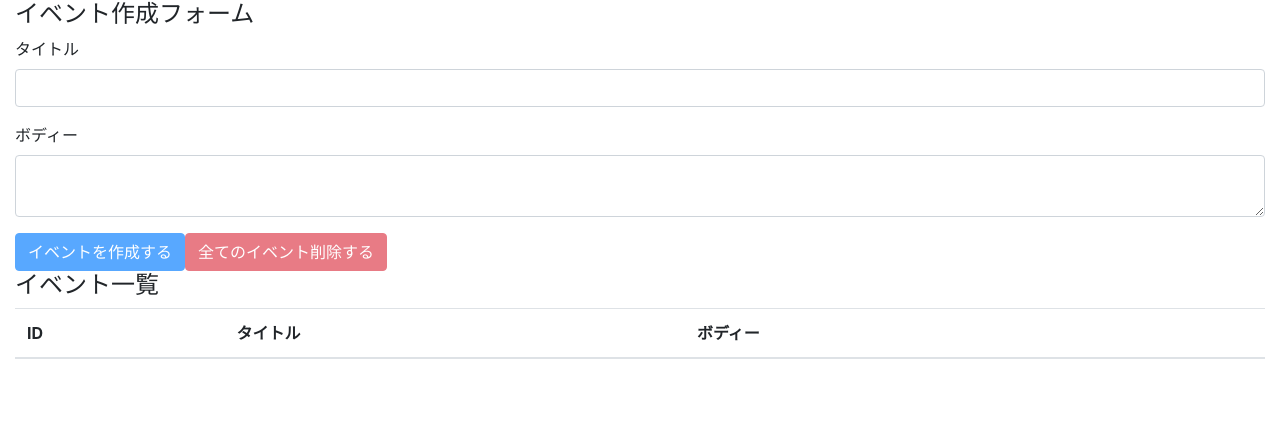
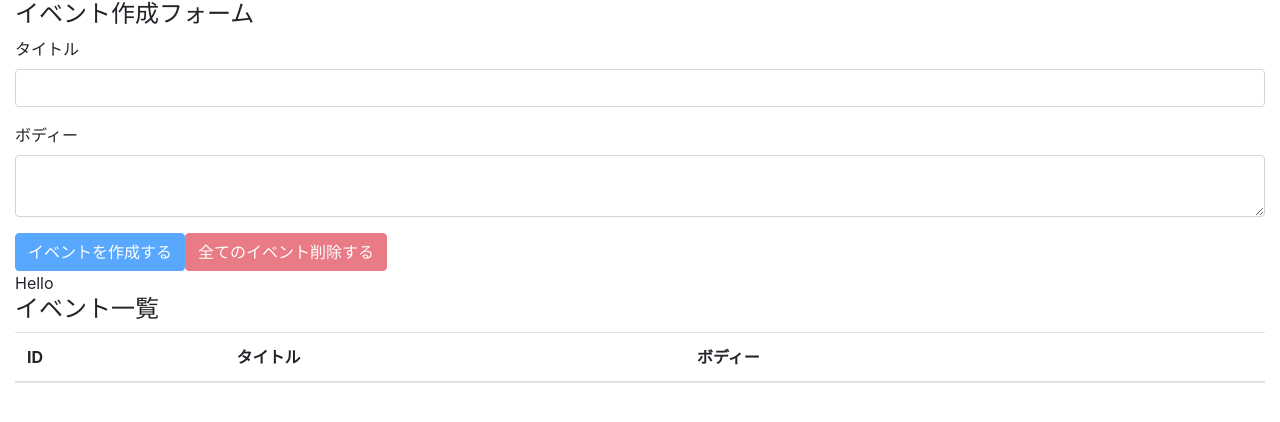
Before and after one commit to asaknkn/react-hooks-101, a React (Create React App) app: page / in a window 1280 px wide. Shown: the top 422 px of the page. Built offline with nearby package versions, Linux system fonts and the light colour scheme.

Commit message:
setup react context provider

```diff
--- a/src/components/App.js
+++ b/src/components/App.js
@@ -3,16 +3,19 @@
 
 import EventForm from './EventForm'
 import Events from './Events'
+import AppContext from '../contexts/AppContext'
 import reducer from '../reducers'
 
  const App = () => {
   const [state, dispatch] = useReducer(reducer, [])
 
   return (
-    <div className="container-fluid">
-      <EventForm state={state} dispatch={dispatch} />
-      <Events state={state} dispatch={dispatch} />
-    </div>
+    <AppContext.Provider value={'Hello'}>
+      <div className="container-fluid">
+        <EventForm state={state} dispatch={dispatch} />
+        <Events state={state} dispatch={dispatch} />
+      </div>
+    </AppContext.Provider>
   )
 }
 
--- a/src/components/Events.js
+++ b/src/components/Events.js
@@ -1,9 +1,13 @@
-import React from 'react'
+import React, {useContext} from 'react'
 import Event from './Event'
+import AppContext from '../contexts/AppContext'
 
 const Events  = ({ state, dispatch }) => {
+  const value = useContext(AppContext)
+
   return (
   <>
+    <div>{value}</div>
     <h4>イベント一覧</h4>
     <table className="table table-hover">
       <thead>
```
